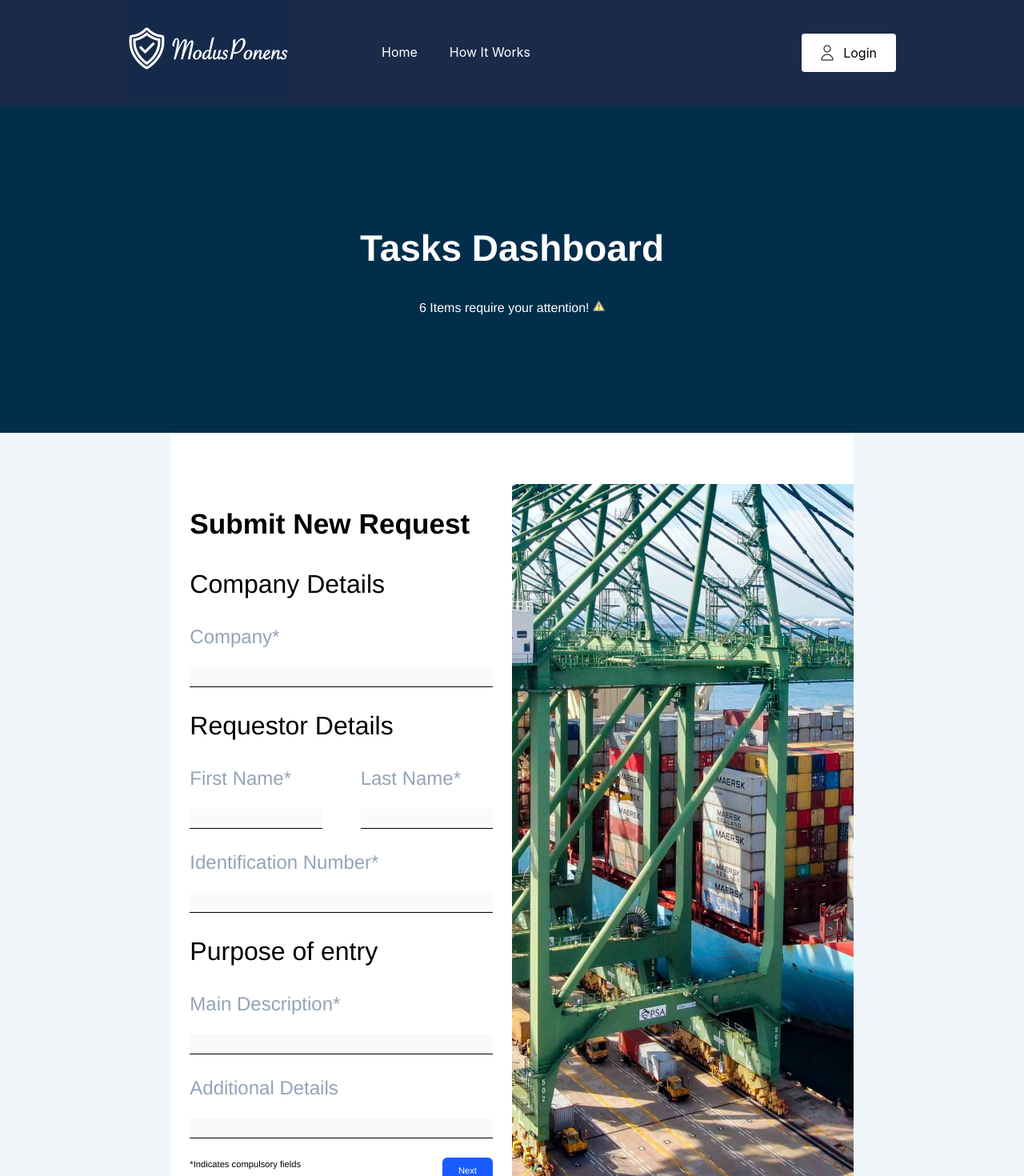
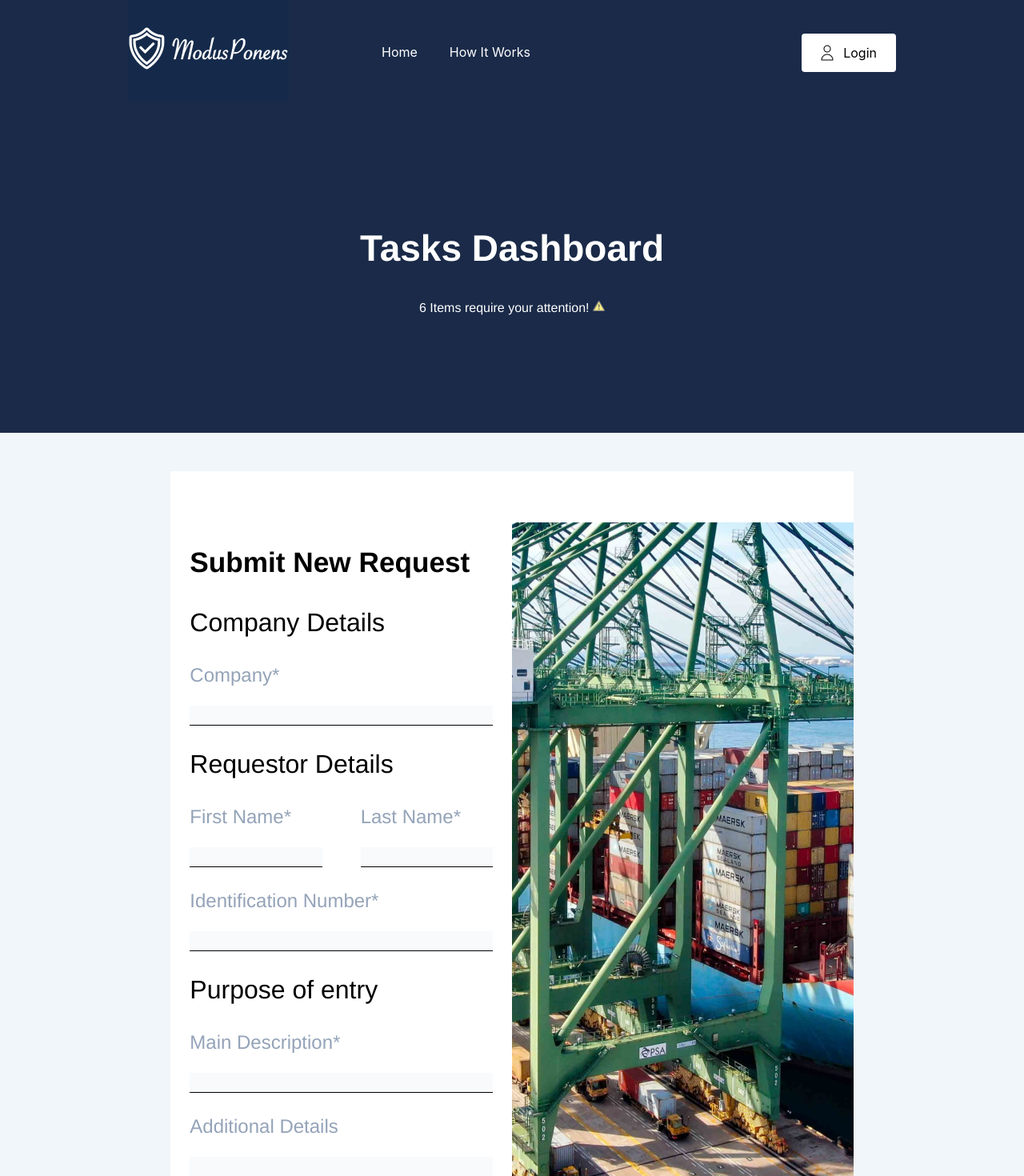
Before and after one commit to VMP-SG/PSACodeSprint2022, a Next.js app in the folder modus-ponens/: page /requests/requestform in a window 1280 px wide. Shown: the top 1470 px of the page at 80% size. Built offline with nearby package versions, Linux system fonts and the light colour scheme.

Commit message:
request form

```diff
--- a/modus-ponens/components/Container/ComponentContainer.js
+++ b/modus-ponens/components/Container/ComponentContainer.js
@@ -1,5 +1,5 @@
 const ComponentContainer = ({ children, styles }) => {
-  return <div className={`flex w-2/3 m-auto py-16 bg-white text-black ${styles}`}>{children}</div>;
+  return <div className={`flex w-2/3 m-auto py-16 mt-12 bg-white text-black ${styles}`}>{children}</div>;
 };
 
 export default ComponentContainer;
--- a/modus-ponens/components/Dashboard/DashboardHeader.js
+++ b/modus-ponens/components/Dashboard/DashboardHeader.js
@@ -3,7 +3,7 @@ import Ctext from "../../components/Text/Ctext";
 
 const DashBoardHeader = ({ numItems }) => {
   return (
-    <div className="bg-blue-0 py-36 space-y-7">
+    <div className="bg-dark-blue-main py-36 space-y-7">
       <Ctext styles={"text-title font-bold"}>Tasks Dashboard</Ctext>
       {numItems > 0 && (
         <Ctext styles={"text-subtitle"}>
--- a/modus-ponens/package.json
+++ b/modus-ponens/package.json
@@ -16,11 +16,8 @@
     "next": "12.3.1",
     "react": "18.2.0",
     "react-dom": "18.2.0",
-<<<<<<< HEAD
-    "react-dropzone": "^14.2.2"
-=======
+    "react-dropzone": "^14.2.2",
     "react-qr-code": "^2.0.8"
->>>>>>> 1a3318d161748c09c6d72ac05a1058494c3c8e28
   },
   "devDependencies": {
     "autoprefixer": "^10.4.12",
--- a/modus-ponens/pages/dashboard/[id].js
+++ b/modus-ponens/pages/dashboard/[id].js
@@ -1,6 +1,6 @@
 import { useRouter } from "next/router";
-import DashBoardCard from "./DashboardCard";
-import DashBoardHeader from "./DashboardHeader";
+import DashBoardCard from "../../components/Dashboard/DashboardCard";
+import DashBoardHeader from "../../components/Dashboard/DashboardHeader";
 
 const DashBoard = () => {
   const router = useRouter();
--- a/modus-ponens/pages/index.js
+++ b/modus-ponens/pages/index.js
@@ -1,7 +1,7 @@
 import React, { useEffect } from "react";
-import RequestForm from "../components/Form/RequestForm";
-import QueryRequest from "../components/test/QueryRequest";
-import DashBoard from "./dashboard/[id]";
+// import RequestForm from "../components/Form/RequestForm";
+// import QueryRequest from "../components/test/QueryRequest";
+// import DashBoard from "./dashboard/[id]";
 
 
 
@@ -14,9 +14,9 @@ export default function Home() {
 
   return (
   <div>
-    <RequestForm />
+    {/* <RequestForm />
     <QueryRequest filterKey={"company"} filter={"asdfasdf"}/>
-    <DashBoard />
+    <DashBoard /> */}
   </div>
   )
 }
--- a/modus-ponens/pages/requests/requestform.js
+++ b/modus-ponens/pages/requests/requestform.js
@@ -165,7 +165,7 @@ const RequestForm = () => {
   };
 
   return (
-    <div className="bg-light-blue-0">
+    <div className="bg-light-blue-0 pb-24">
       <DashBoardHeader numItems={6} />
       {activePage === 1 ? (
         <Page2
```
